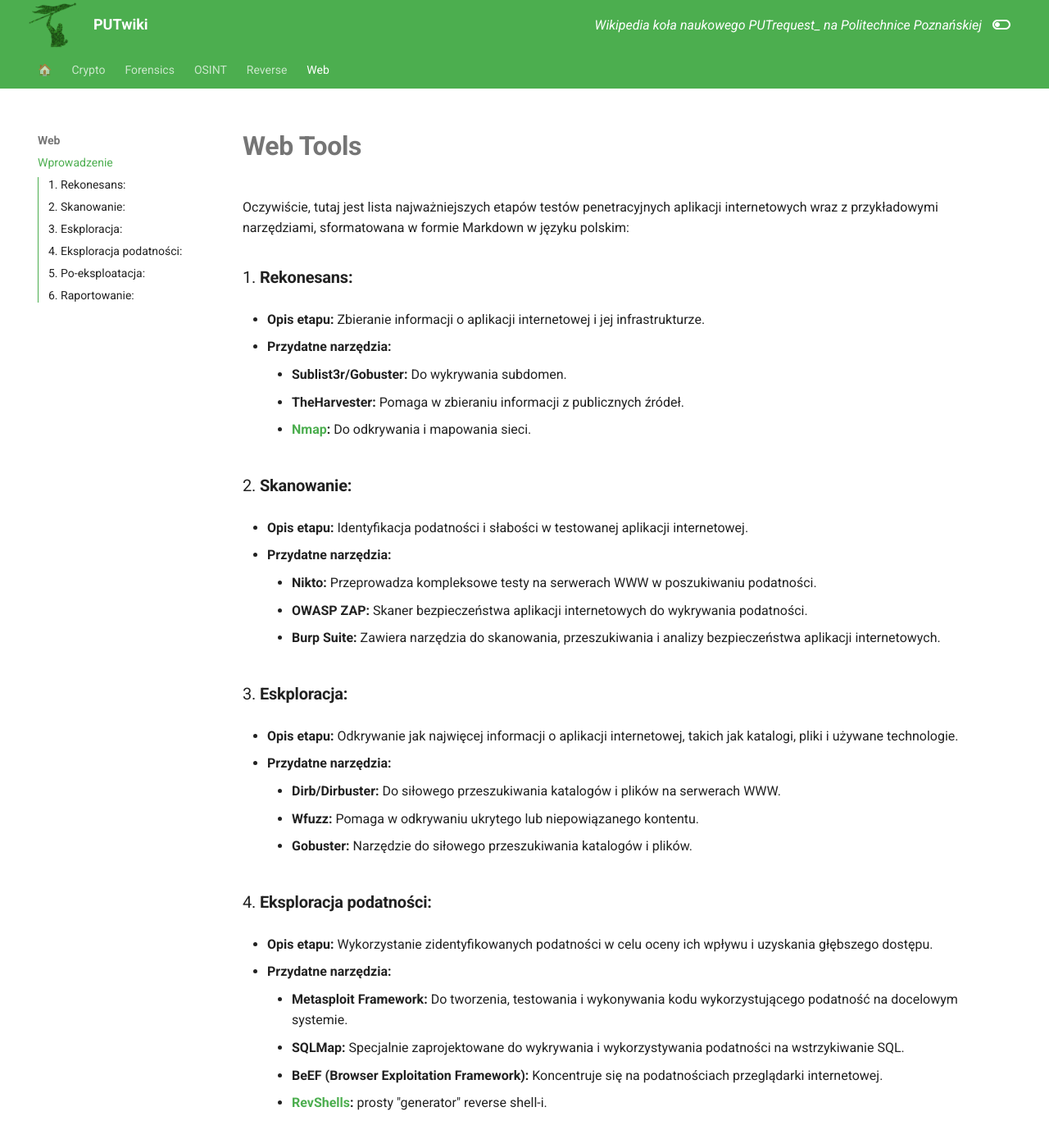
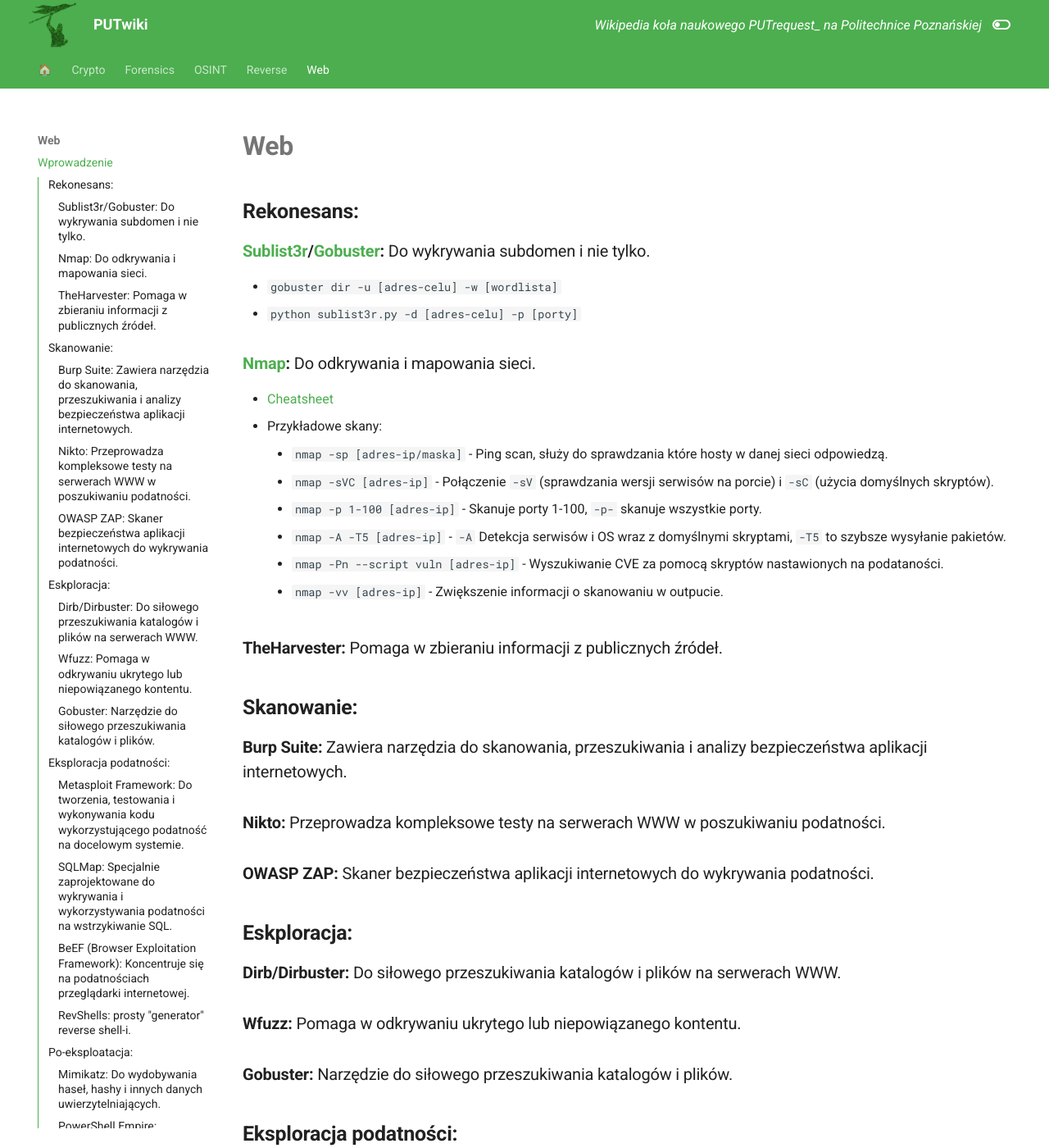
Before and after one commit to putrequest/PUTwiki, an MkDocs documentation site: the page built from docs/web/web_wiki.md, in a window 1280 px wide and 1400 px high. Shown: the whole window at 82% size. Built offline with MkDocs 1.6.1 and Material for MkDocs 9.7.7, drawn with Linux system fonts in a browser that asks for light colours; some of the changed text lies outside the part shown.

Commit message:
change of layout

```diff
--- a/docs/web/web_wiki.md
+++ b/docs/web/web_wiki.md
@@ -1,65 +1,57 @@
-# **Web Tools**
+# **Web**
 
-Oczywiście, tutaj jest lista najważniejszych etapów testów penetracyjnych aplikacji internetowych wraz z przykładowymi narzędziami, sformatowana w formie Markdown w języku polskim:
+## **Rekonesans:**
 
-### 1. **Rekonesans:**
+### **[Sublist3r](https://github.com/aboul3la/Sublist3r?tab=readme-ov-file#usage)/[Gobuster](https://github.com/OJ/gobuster?tab=readme-ov-file#manual):** Do wykrywania subdomen i nie tylko.
+  - `gobuster dir -u [adres-celu] -w [wordlista]`
+  - `python sublist3r.py -d [adres-celu] -p [porty]`
+### **[Nmap](https://nmap.org/):** Do odkrywania i mapowania sieci.
+  - [Cheatsheet](NMAP_cheatsheet.pdf)
+  - Przykładowe skany:
 
-   - **Opis etapu:** Zbieranie informacji o aplikacji internetowej i jej infrastrukturze.
+    - `nmap -sp [adres-ip/maska]` - Ping scan, służy do sprawdzania które hosty w danej sieci odpowiedzą.
+    - `nmap -sVC [adres-ip]` - Połączenie `-sV` (sprawdzania wersji serwisów na porcie) i `-sC` (użycia domyślnych skryptów).
+    - `nmap -p 1-100 [adres-ip]` - Skanuje porty 1-100, `-p-` skanuje wszystkie porty.
+    - `nmap -A -T5 [adres-ip]` - `-A` Detekcja serwisów i OS wraz z domyślnymi skryptami, `-T5` to szybsze wysyłanie pakietów.
+    - `nmap -Pn --script vuln [adres-ip]` - Wyszukiwanie CVE za pomocą skryptów nastawionych na podataności.
+    - `nmap -vv [adres-ip]` - Zwiększenie informacji o skanowaniu w outpucie.
 
-   - **Przydatne narzędzia:**
-     - **Sublist3r/Gobuster:** Do wykrywania subdomen.
-     - **TheHarvester:** Pomaga w zbieraniu informacji z publicznych źródeł.
-     - **[Nmap](NMAP_cheatsheet.pdf):** Do odkrywania i mapowania sieci.
+### **TheHarvester:** Pomaga w zbieraniu informacji z publicznych źródeł.
 
-### 2. **Skanowanie:**
+## **Skanowanie:**
 
-   - **Opis etapu:** Identyfikacja podatności i słabości w testowanej aplikacji internetowej.
+### **Burp Suite:** Zawiera narzędzia do skanowania, przeszukiwania i analizy bezpieczeństwa aplikacji internetowych.
+### **Nikto:** Przeprowadza kompleksowe testy na serwerach WWW w poszukiwaniu podatności.
+### **OWASP ZAP:** Skaner bezpieczeństwa aplikacji internetowych do wykrywania podatności.
 
-   - **Przydatne narzędzia:**
-     - **Nikto:** Przeprowadza kompleksowe testy na serwerach WWW w poszukiwaniu podatności.
-     - **OWASP ZAP:** Skaner bezpieczeństwa aplikacji internetowych do wykrywania podatności.
-     - **Burp Suite:** Zawiera narzędzia do skanowania, przeszukiwania i analizy bezpieczeństwa aplikacji internetowych.
+## **Eskploracja:**
 
-### 3. **Eskploracja:**
+### **Dirb/Dirbuster:** Do siłowego przeszukiwania katalogów i plików na serwerach WWW.
+### **Wfuzz:** Pomaga w odkrywaniu ukrytego lub niepowiązanego kontentu.
+### **Gobuster:** Narzędzie do siłowego przeszukiwania katalogów i plików.
 
-   - **Opis etapu:** Odkrywanie jak najwięcej informacji o aplikacji internetowej, takich jak katalogi, pliki i używane technologie.
+## **Eksploracja podatności:**
 
-   - **Przydatne narzędzia:**
-     - **Dirb/Dirbuster:** Do siłowego przeszukiwania katalogów i plików na serwerach WWW.
-     - **Wfuzz:** Pomaga w odkrywaniu ukrytego lub niepowiązanego kontentu.
-     - **Gobuster:** Narzędzie do siłowego przeszukiwania katalogów i plików.
+### **Metasploit Framework:** Do tworzenia, testowania i wykonywania kodu wykorzystującego podatność na docelowym systemie.
+### **SQLMap:** Specjalnie zaprojektowane do wykrywania i wykorzystywania podatności na wstrzykiwanie SQL.
+### **BeEF (Browser Exploitation Framework):** Koncentruje się na podatnościach przeglądarki internetowej.
+### **[RevShells](https://www.revshells.com/):** prosty "generator" reverse shell-i.
 
-### 4. **Eksploracja podatności:**
+## **Po-eksploatacja:**
 
-   - **Opis etapu:** Wykorzystanie zidentyfikowanych podatności w celu oceny ich wpływu i uzyskania głębszego dostępu.
+### **Mimikatz:** Do wydobywania haseł, hashy i innych danych uwierzytelniających.
+### **PowerShell Empire:** Platforma po-eksploatacyjna dla środowisk Windows.
+### **Responder:** Pomaga w truciznowaniu LLMNR, NBT-NS i MDNS.
+### **[PEASS-ng](https://github.com/carlospolop/PEASS-ng/tree/master):** Privilege Escalation Awesome Scripts SUITE (with colors)
+### **[GTFObins](gtfobins.github.io):** curated list of Unix binaries that can be used to bypass local security restrictions in misconfigured systems.
 
-   - **Przydatne narzędzia:**
-     - **Metasploit Framework:** Do tworzenia, testowania i wykonywania kodu wykorzystującego podatność na docelowym systemie.
-     - **SQLMap:** Specjalnie zaprojektowane do wykrywania i wykorzystywania podatności na wstrzykiwanie SQL.
-     - **BeEF (Browser Exploitation Framework):** Koncentruje się na podatnościach przeglądarki internetowej.
-     - **[RevShells](https://www.revshells.com/):** prosty "generator" reverse shell-i.
+## **Raportowanie:**
 
-### 5. **Po-eksploatacja:**
+### **Dradis:** Narzędzie do wspólnego tworzenia raportów, które integruje wyniki w jeden raport.
+### **Faraday:** Wspólna platforma do testów penetracyjnych do zarządzania raportami i podatnościami.
+### **LaTeX/Markdown:** Do tworzenia czytelnych i dobrze sformatowanych raportów.
 
-   - **Opis etapu:** Utrzymanie dostępu, zbieranie dalszych informacji i eskalacja uprawnień, jeśli to możliwe.
-
-   - **Przydatne narzędzia:**
-     - **Mimikatz:** Do wydobywania haseł, hashy i innych danych uwierzytelniających.
-     - **PowerShell Empire:** Platforma po-eksploatacyjna dla środowisk Windows.
-     - **Responder:** Pomaga w truciznowaniu LLMNR, NBT-NS i MDNS.
-     - **[PEASS-ng](https://github.com/carlospolop/PEASS-ng/tree/master):** Privilege Escalation Awesome Scripts SUITE (with colors)
-     - **[GTFObins](gtfobins.github.io):** curated list of Unix binaries that can be used to bypass local security restrictions in misconfigured systems.
-
-### 6. **Raportowanie:**
-
-   - **Opis etapu:** Dokumentowanie wyników, podatności i zalecanych poprawek w szczegółowym raporcie.
-
-   - **Przydatne narzędzia:**
-     - **Dradis:** Narzędzie do wspólnego tworzenia raportów, które integruje wyniki w jeden raport.
-     - **Faraday:** Wspólna platforma do testów penetracyjnych do zarządzania raportami i podatnościami.
-     - **LaTeX/Markdown:** Do tworzenia czytelnych i dobrze sformatowanych raportów.
-
-# **IN ENG:**
+<!-- # **IN ENG:**
 
 ### 1. **Reconnaissance:**
 
@@ -69,6 +61,13 @@ Oczywiście, tutaj jest lista najważniejszych etapów testów penetracyjnych ap
      - **Sublist3r:** For subdomain enumeration.
      - **TheHarvester:** Helps in email harvesting and gathering information from public sources.
      - **Nmap:** For network discovery and mapping.
+      - Sample scans:
+        - `nmap -sp [IP address/mask]` - Ping scan, used to check which hosts in a given network will respond.
+        - `nmap -sVC [IP address]` - Combination of `-sV` (service version detection) and `-sC` (default script usage).
+        - `nmap -p 1-100 [IP address]` - Scans ports 1-100, `-p-` scans all ports.
+        - `nmap -A -T5 [IP address]` - `-A` Service and OS detection with default scripts, `-T5` for faster packet transmission.
+        - `nmap -Pn --script vuln [IP address]` - Searching for CVE using vulnerability-focused scripts.
+        - `nmap -vv [IP address]` - Increased scan information in output.
 
 ### 2. **Scanning:**
 
@@ -113,4 +112,4 @@ Oczywiście, tutaj jest lista najważniejszych etapów testów penetracyjnych ap
    - **Useful Tools:**
      - **Dradis:** Collaborative reporting tool that integrates findings into one report.
      - **Faraday:** Collaborative penetration testing platform for managing reports and vulnerabilities.
-     - **LaTeX/Markdown:** For creating well-formatted and structured reports.
+     - **LaTeX/Markdown:** For creating well-formatted and structured reports. -->
```
